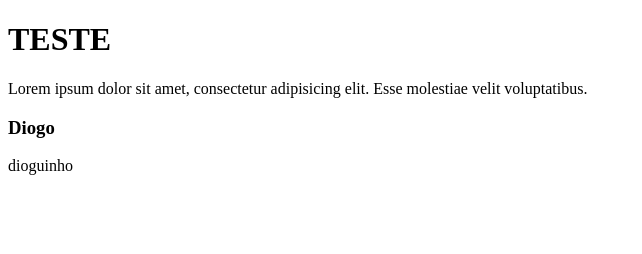
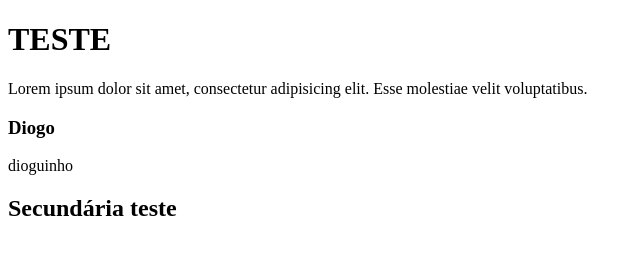
Before and after one commit to jonathanloboda/TesteJonathan1, a plain HTML site: page index.html in a window 1280 px wide. Shown: the whole page, without its empty margins (0-642 px from the left). Drawn offline with Linux system fonts and the light colour scheme.

Commit message:
Update index.html

```diff
--- a/index.html
+++ b/index.html
@@ -12,6 +12,6 @@
     <h3>Diogo</h3>
     <p>dioguinho</p>
 
-
+    <h2>Secundária teste</h2>
 </body>
 </html>
```
